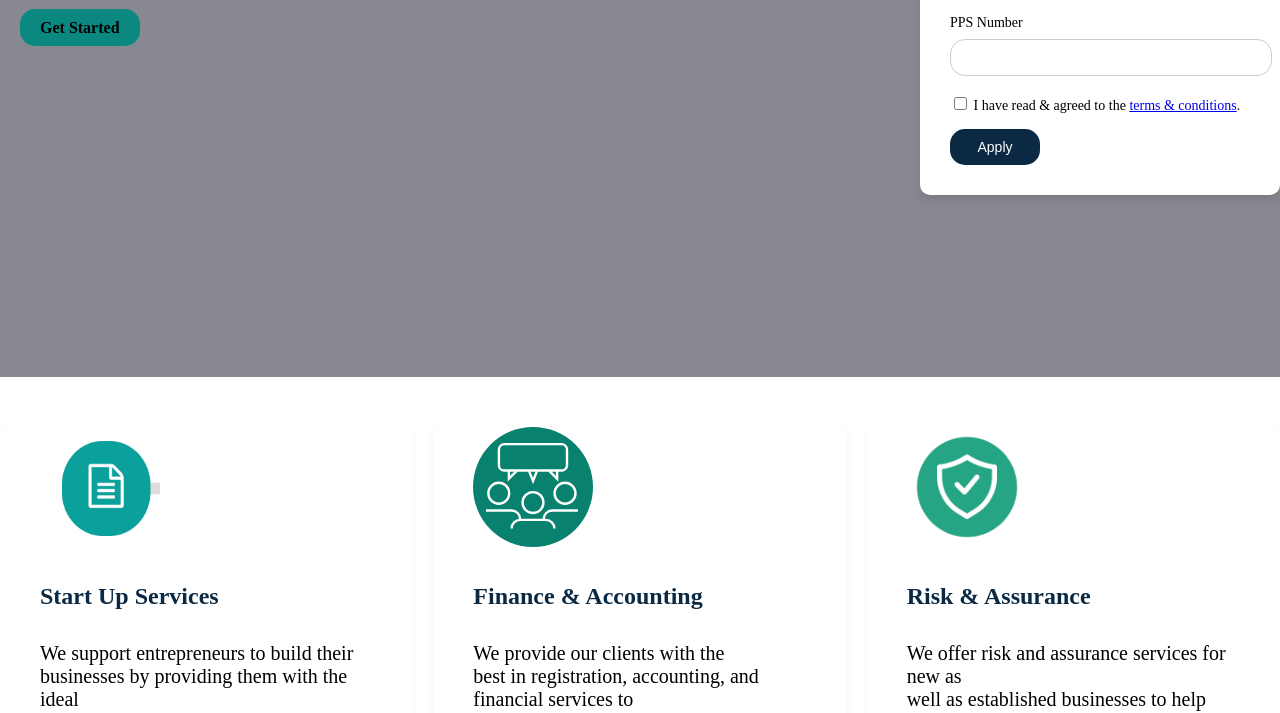
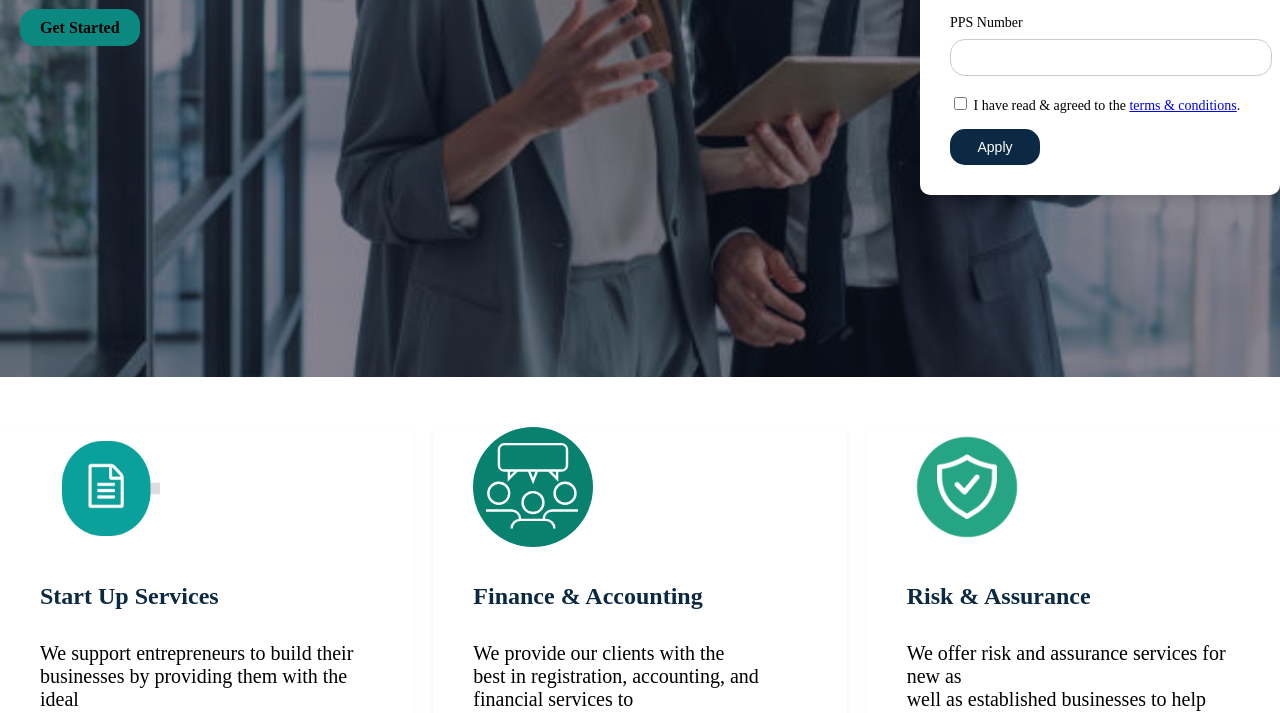
Before and after one commit to denjoy2004/tax-calculator, a plain HTML site: page index.html in a window 1280 px wide. Shown: the part 552-1265 px from the top of the page. Drawn offline with Linux system fonts and the light colour scheme; the site is published under a folder, as on GitHub Pages, so addresses that start at the root find nothing.

Commit message:
Update styles.css

```diff
--- a/styles.css
+++ b/styles.css
@@ -72,7 +72,7 @@ body{
 }
 .center{
   position: relative;
-  background-image: url('/images/center_image.jpg');
+  background-image: url('images/center_image.jpg');
   background-size: cover;
   background-position: center;
   background-repeat: no-repeat;
```
